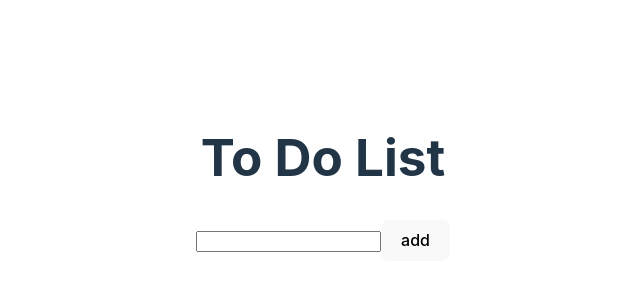
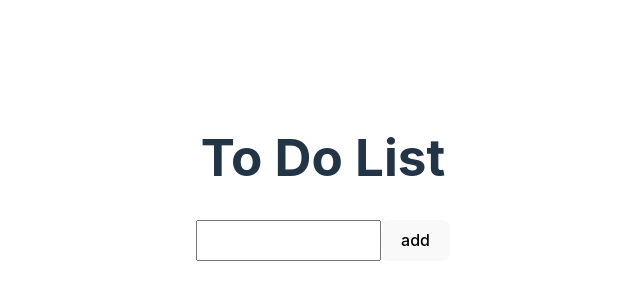
Before and after one commit to alaidine/ToDoList, a React (Vite) app: page / in a window 1280 px wide. Shown: the part 222-522 px from the top of the page, without its empty margins (317-957 px from the left). Built offline with nearby package versions, Linux system fonts and the light colour scheme.

Commit message:
making the input element look better

```diff
--- a/src/index.css
+++ b/src/index.css
@@ -68,3 +68,8 @@ button:focus-visible {
     background-color: #f9f9f9;
   }
 }
+
+.container {
+  display: flex;
+  flex-wrap: wrap;
+}
```
